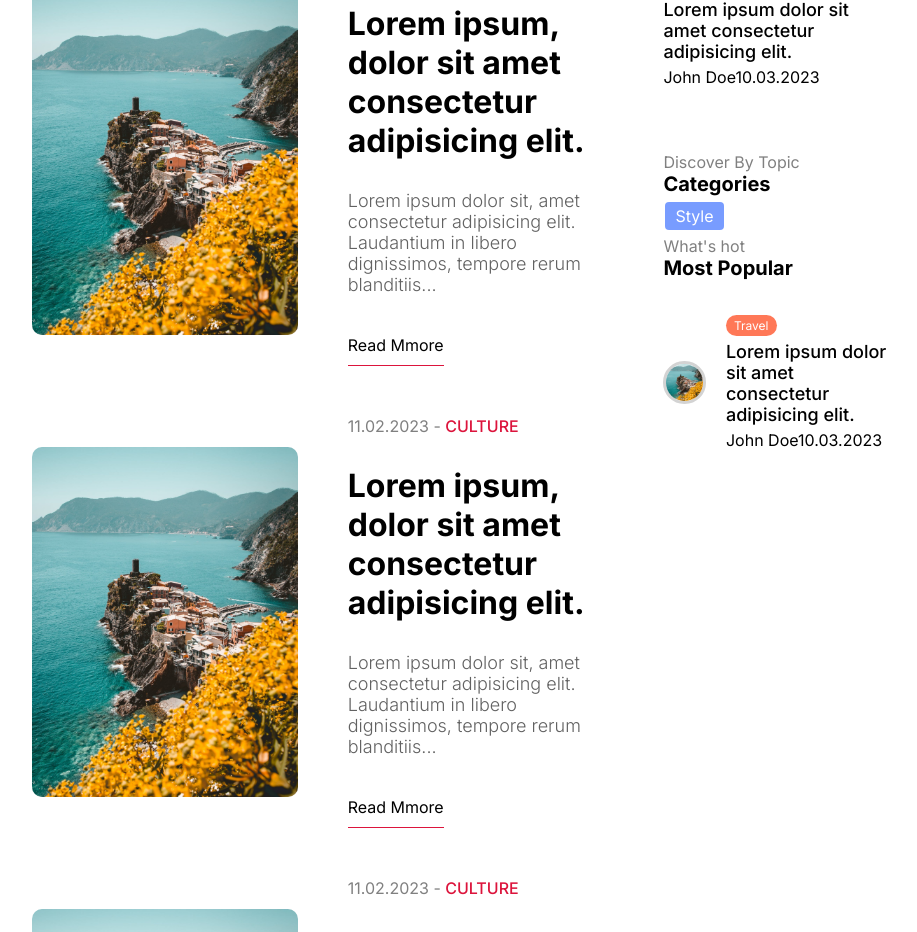
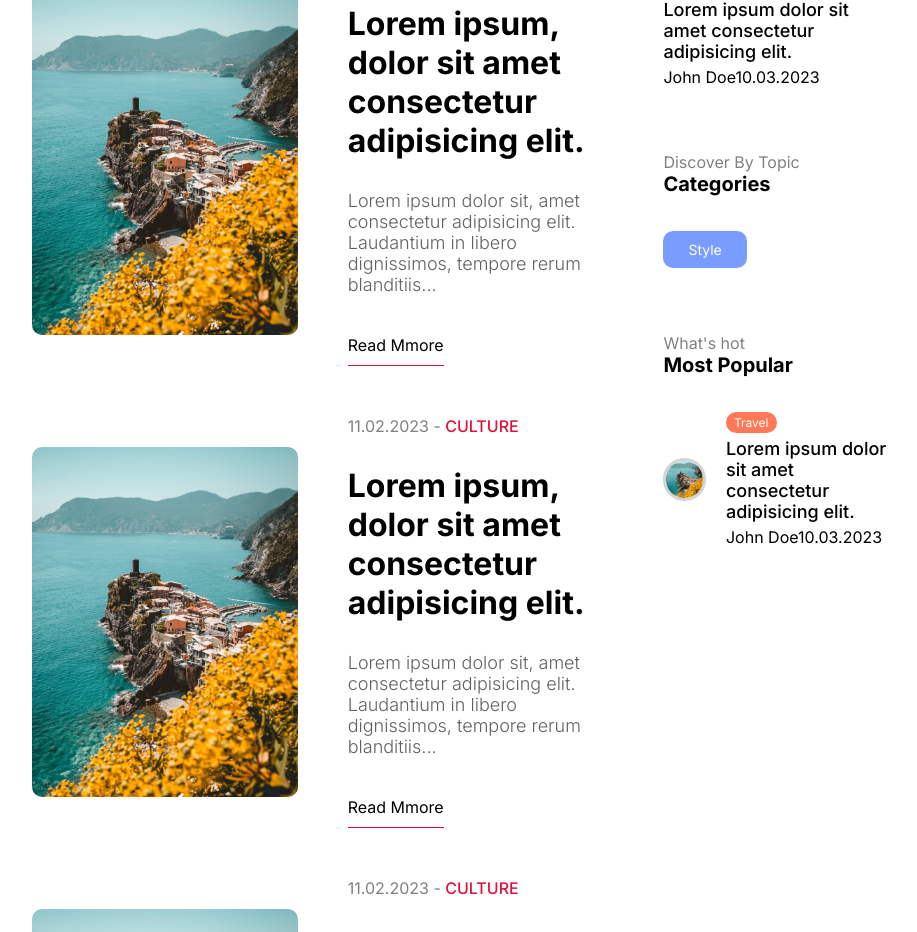
Before and after one commit to avangardewashere/a-next-blog, a Next.js app: page / in a window 1280 px wide. Shown: the part 1417-2349 px from the top of the page, without its empty margins (176-1093 px from the left). Built offline with nearby package versions, Linux system fonts and the light colour scheme.

Commit message:
fix/theme-issues

```diff
--- /dev/null
+++ b/src/components/Menu/CategoriesList/categoriesList.jsx
@@ -0,0 +1,16 @@
+import Link from "next/link";
+import styles from "./../index.module.css";
+const CategoriesList = () => {
+  return (
+    <div className={styles.categoryList}>
+      <Link
+        className={`${styles.categoryItem} ${styles.style}`}
+        href="/blog?cat=style"
+      >
+        Style
+      </Link>
+    </div>
+  );
+};
+
+export default CategoriesList;
--- a/src/components/Menu/Menu.jsx
+++ b/src/components/Menu/Menu.jsx
@@ -3,6 +3,7 @@ import styles from "./index.module.css";
 import Link from "next/link";
 import Image from "next/image";
 import MenuPosts from "./MenuPost/menuPost";
+import CategoriesList from "./CategoriesList/categoriesList";
 
 const Menu = () => {
   return (
@@ -32,14 +33,16 @@ const Menu = () => {
 
       <h2 className={styles.subTitle}>{"Discover By Topic"}</h2>
       <h1 className={styles.title}>Categories</h1>
-      <div className={styles.categoryList}>
+
+        <CategoriesList />
+      {/* <div className={styles.categoryList}>
         <Link
           className={`${styles.categoryItem} ${styles.style}`}
           href="/blog?cat=style"
         >
           Style
         </Link>
-      </div>
+      </div> */}
 
       {/** MOst POpulrt */}
       <h2 className={styles.subTitle}>{"What's hot"}</h2>
--- a/src/components/Menu/index.module.css
+++ b/src/components/Menu/index.module.css
@@ -82,14 +82,20 @@
 .style {
   background: #789cff;
 }
-.categoryList{
-  display:flex;
-  margin:4px 0;
+.categoryList {
+  display: flex;
+  margin: 35px 0 65px;
+  display: flex;
+  flex-wrap: wrap;
+  gap:  20px;
 }
 
+
+
 .categoryItem {
-  border-radius: 4px;
-  padding: 4px 10px;
+  border-radius: 10px;
+  padding: 10px 25px;
   color: white;
-  margin:2px;
+
+  font-size: 14px;;
 }
--- a/src/components/cardList/card/card.jsx
+++ b/src/components/cardList/card/card.jsx
@@ -14,7 +14,7 @@ const Card = () => {
           <span className={styles.category}>CULTURE</span>
         </div>
         <Link href="/">
-          <h1>Lorem ipsum, dolor sit amet consectetur adipisicing elit.</h1>
+          <h1 className={styles.title}>Lorem ipsum, dolor sit amet consectetur adipisicing elit.</h1>
         </Link>
         <p className={styles.desc}>
           Lorem ipsum dolor sit, amet consectetur adipisicing elit. Laudantium
--- a/src/components/cardList/card/card.module.css
+++ b/src/components/cardList/card/card.module.css
@@ -36,9 +36,13 @@
   font-weight: 300;
   color: var(--softTextColor);
 }
+.title{
+  color:var(--textColor)
+}
 
 .link {
   border-bottom: 1px solid crimson;
   width: max-content;
   padding:10px 0;
+  color:var(--textColor)
 }
```
